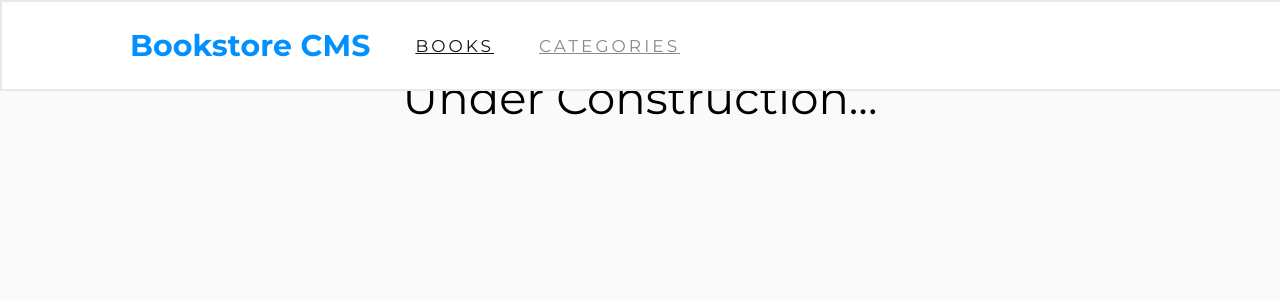
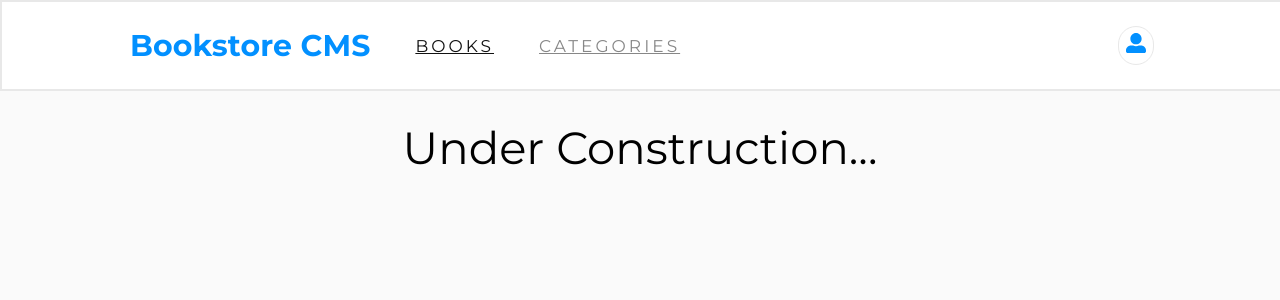
Before and after one commit to ibtisam-adil/bookstore, a React (Create React App) app: page /categories in a window 1280 px wide. Shown: the top 300 px of the page. Built offline with nearby package versions, Linux system fonts and the light colour scheme; no server answers.

Commit message:
fixed navbar and categories page issue

```diff
--- a/src/components/Navbar/navbar.css
+++ b/src/components/Navbar/navbar.css
@@ -1,7 +1,7 @@
 .navbar {
   position: fixed;
   left: 0;
-  width: calc(100% - 8rem);
+  width: 80%;
   display: flex;
   justify-content: space-between;
   align-items: center;
--- a/src/components/categories/categories.css
+++ b/src/components/categories/categories.css
@@ -2,5 +2,5 @@
   display: grid;
   place-items: center;
   font-size: 4.5rem;
-  padding-top: 7rem;
+  padding-top: 12rem;
 }
```
